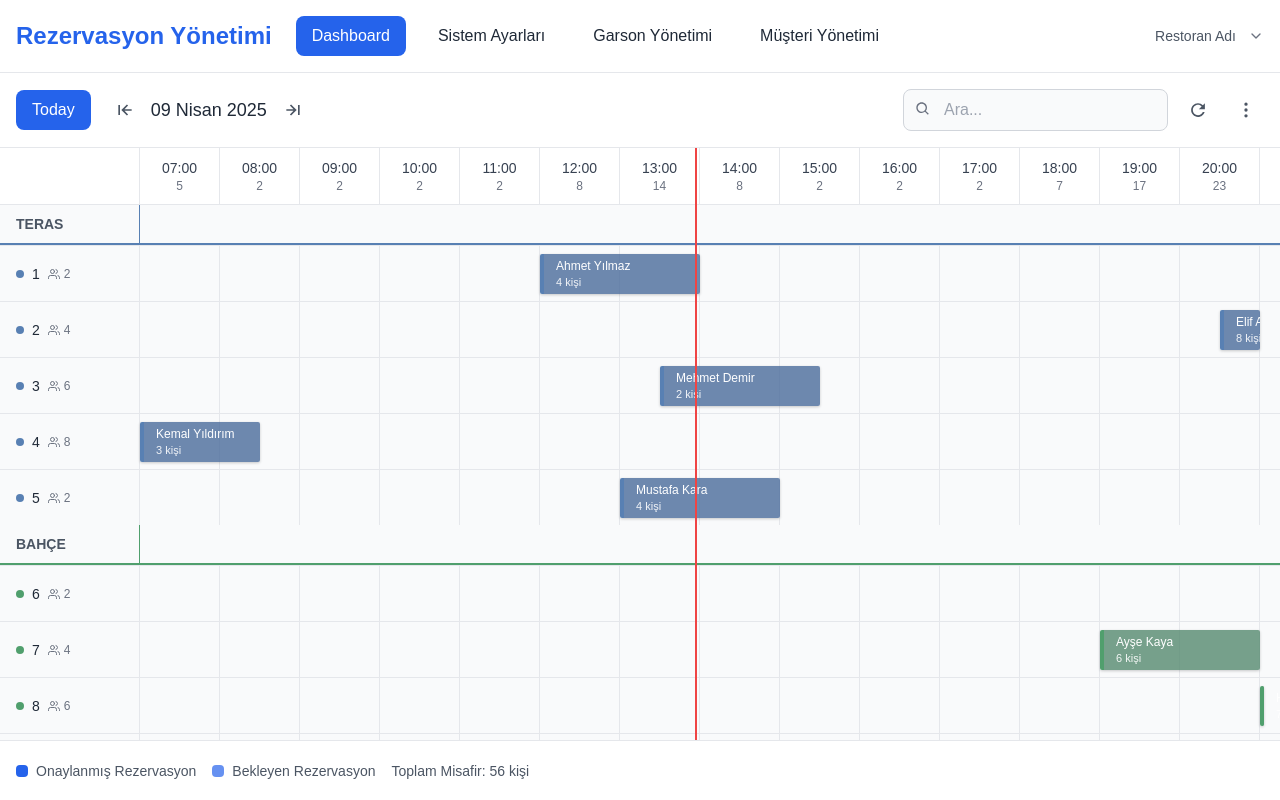
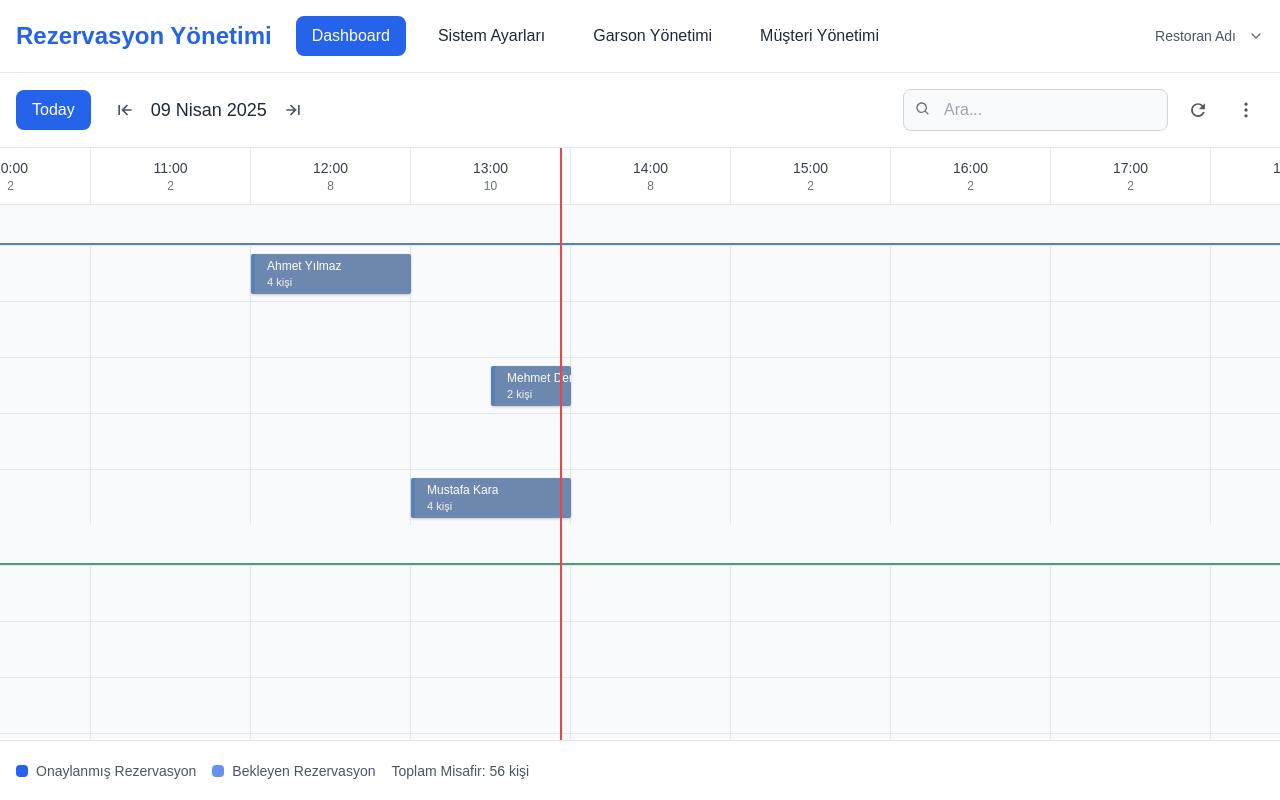
Before and after one commit to fuatgormez/rezervasyon, a Next.js app: page /admin in a window 1280 px wide. Built offline with nearby package versions, Linux system fonts and the light colour scheme.

Commit message:
redtimeline sayfa yüklendiginde sayfanin ortasinda konumlandirildi form iyilestirilemeleri yapildi

```diff
--- a/src/app/admin/page.tsx
+++ b/src/app/admin/page.tsx
@@ -60,7 +60,7 @@ function AdminPageComponent() {
   const gridContainerRef = useRef<HTMLDivElement>(null);
 
   // CELL_WIDTH ve CATEGORY_WIDTH sabitlerini tanımla
-  const CELL_WIDTH = 80; // Saat hücresi genişliği
+  const CELL_WIDTH = 160; // Saat hücresi genişliği
   const CATEGORY_WIDTH = 140; // Kategori kolonu genişliği
   const TOTAL_HOURS = 20; // 07:00'den 02:00'a kadar toplam saat sayısı
 
@@ -113,6 +113,38 @@ function AdminPageComponent() {
     const formattedTime = format(now, "HH:mm");
     setCurrentTime(formattedTime);
 
+    // İlk yüklemede, şimdiki zamanın nerede olduğunu hesapla ve oraya scroll et
+    const hourPart = parseInt(formattedTime.split(":")[0]);
+    const minutePart = parseInt(formattedTime.split(":")[1]);
+
+    // Geçerli saati bul (7'den başlayarak)
+    let hourIndex = -1;
+    if (hourPart >= 7 && hourPart <= 24) {
+      hourIndex = hourPart - 7;
+    } else if (hourPart >= 1 && hourPart <= 2) {
+      hourIndex = 24 - 7 + hourPart; // 01:00 ve 02:00 için
+    }
+
+    if (hourIndex >= 0) {
+      // Saat ve dakikaya göre pozisyonu hesapla
+      const position = hourIndex * CELL_WIDTH + (minutePart / 60) * CELL_WIDTH;
+
+      // Sayfanın ortasına scroll etmek için
+      if (gridContainerRef.current) {
+        // İlk yükleme için bir kerelik yapıyoruz
+        setTimeout(() => {
+          const screenWidth = window.innerWidth;
+          const scrollPosition =
+            CATEGORY_WIDTH + position - screenWidth / 2 + CELL_WIDTH / 2;
+
+          gridContainerRef.current?.scrollTo({
+            left: Math.max(0, scrollPosition),
+            behavior: "smooth",
+          });
+        }, 500);
+      }
+    }
+
     // Mevcut zamanı her dakika güncelle
     const timer = setInterval(() => {
       const now = new Date();
@@ -121,7 +153,7 @@ function AdminPageComponent() {
 
     // Component unmount olduğunda timer'ı temizle
     return () => clearInterval(timer);
-  }, []);
+  }, [CELL_WIDTH]);
 
   // Mevcut rezervasyonlar
   const [reservations] = useState<ReservationType[]>([
@@ -131,7 +163,7 @@ function AdminPageComponent() {
       customerName: "Ahmet Yılmaz",
       guestCount: 4,
       startTime: "12:00",
-      endTime: "14:00",
+      endTime: "13:00",
       status: "confirmed",
     },
     {
@@ -401,6 +433,23 @@ function AdminPageComponent() {
       const position = hourIndex * CELL_WIDTH + (minutePart / 60) * CELL_WIDTH;
       setCurrentTimePosition(position);
       console.log("Zaman pozisyonu hesaplandı:", position, "px");
+
+      // Sayfanın ortasına scroll etmek için
+      if (gridContainerRef.current) {
+        // Ekranın ortasına konumlandırmak için ekran genişliğini hesapla
+        const screenWidth = window.innerWidth;
+        // Zaman çizgisinin pozisyonu + kategori genişliği - ekranın yarısı
+        const scrollPosition =
+          CATEGORY_WIDTH + position - screenWidth / 2 + CELL_WIDTH / 2;
+
+        // Scroll pozisyonunu ayarla (animasyonlu olarak)
+        setTimeout(() => {
+          gridContainerRef.current?.scrollTo({
+            left: Math.max(0, scrollPosition),
+            behavior: "smooth",
+          });
+        }, 500); // Sayfa yüklendikten sonra scroll işlemini yapmak için kısa bir gecikme
+      }
     } else {
       setCurrentTimePosition(null);
       console.log("Geçerli saat aralığı dışında, çizgi gösterilmeyecek");
--- a/src/app/admin/staff/page.tsx
+++ b/src/app/admin/staff/page.tsx
@@ -174,31 +174,33 @@ export default function StaffManagementPage() {
 
       {/* Garson Listesi */}
       <div className="bg-white p-6 rounded-lg shadow-md mb-6">
-        <h2 className="text-xl font-semibold mb-4">Garson Listesi</h2>
+        <h2 className="text-xl font-semibold mb-4 text-black">
+          Garson Listesi
+        </h2>
 
         <div className="overflow-x-auto">
           <table className="min-w-full divide-y divide-gray-200">
             <thead className="bg-gray-50">
               <tr>
-                <th className="px-6 py-3 text-left text-xs font-medium text-gray-500 uppercase tracking-wider">
+                <th className="px-6 py-3 text-left text-xs font-medium text-black uppercase tracking-wider">
                   Ad Soyad
                 </th>
-                <th className="px-6 py-3 text-left text-xs font-medium text-gray-500 uppercase tracking-wider">
+                <th className="px-6 py-3 text-left text-xs font-medium text-black uppercase tracking-wider">
                   Telefon
                 </th>
-                <th className="px-6 py-3 text-left text-xs font-medium text-gray-500 uppercase tracking-wider">
+                <th className="px-6 py-3 text-left text-xs font-medium text-black uppercase tracking-wider">
                   E-posta
                 </th>
-                <th className="px-6 py-3 text-left text-xs font-medium text-gray-500 uppercase tracking-wider">
+                <th className="px-6 py-3 text-left text-xs font-medium text-black uppercase tracking-wider">
                   Pozisyon
                 </th>
-                <th className="px-6 py-3 text-left text-xs font-medium text-gray-500 uppercase tracking-wider">
+                <th className="px-6 py-3 text-left text-xs font-medium text-black uppercase tracking-wider">
                   Başlangıç Tarihi
                 </th>
-                <th className="px-6 py-3 text-left text-xs font-medium text-gray-500 uppercase tracking-wider">
+                <th className="px-6 py-3 text-left text-xs font-medium text-black uppercase tracking-wider">
                   Durum
                 </th>
-                <th className="px-6 py-3 text-left text-xs font-medium text-gray-500 uppercase tracking-wider">
+                <th className="px-6 py-3 text-left text-xs font-medium text-black uppercase tracking-wider">
                   İşlemler
                 </th>
               </tr>
```
